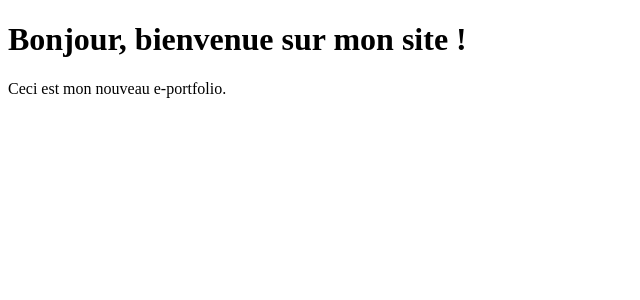
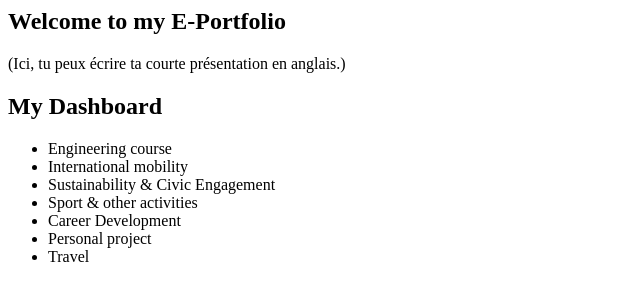
Before and after one commit to mathurin-lab/eportfolio, a plain HTML site: page index.html in a window 1280 px wide. Shown: the whole page, without its empty margins (0-640 px from the left). Drawn offline with Linux system fonts and the light colour scheme.

Commit message:
Update index.html

```diff
--- a/index.html
+++ b/index.html
@@ -1,10 +1,21 @@
-<!DOCTYPE html>
-<html>
-<head>
-  <title>Mon E-Portfolio</title>
-</head>
-<body>
-  <h1>Bonjour, bienvenue sur mon site !</h1>
-  <p>Ceci est mon nouveau e-portfolio.</p>
-</body>
-</html>
+<section id="welcome">
+    <h2>Welcome to my E-Portfolio</h2>
+    <p>
+      (Ici, tu peux écrire ta courte présentation en anglais.)
+    </p>
+    </section>
+
+  <nav id="dashboard">
+    <h2>My Dashboard</h2>
+    <ul>
+      <li>Engineering course</li>
+      <li>International mobility</li>
+      <li>Sustainability & Civic Engagement</li>
+      <li>Sport & other activities</li>
+      <li>Career Development</li>
+      <li>Personal project</li>
+      <li>Travel</li>
+
+
+      </ul>
+  </nav>
```
